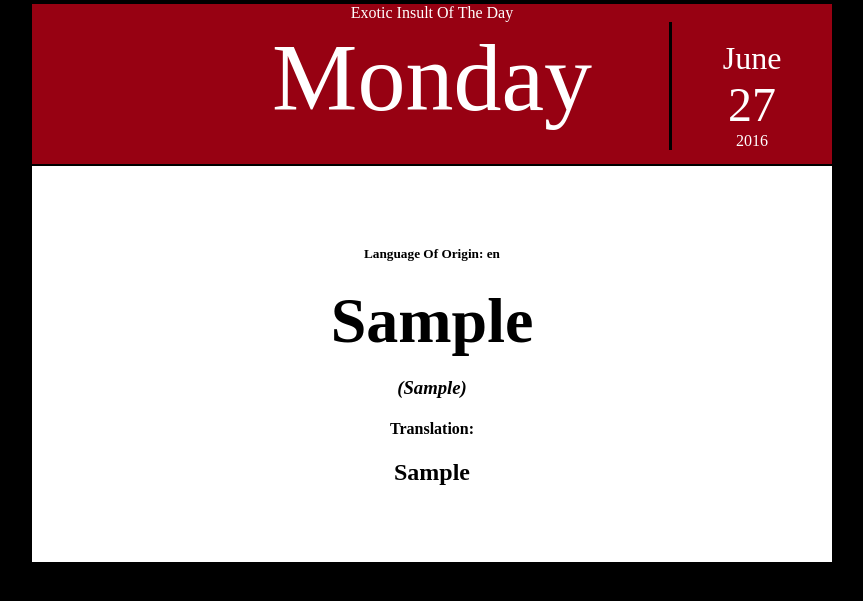
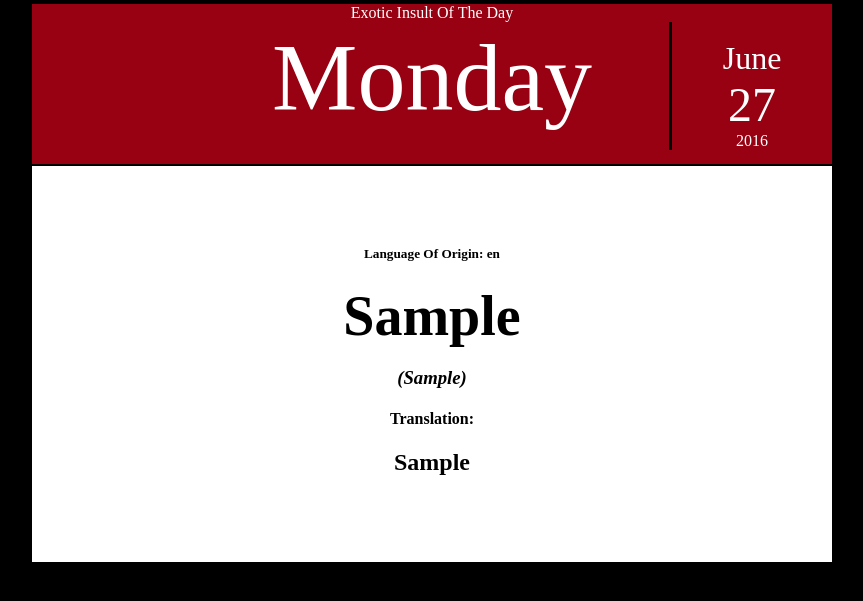
Before and after one commit to ETinLV/exoticinsult, a Django app: page / in a window 1280 px wide. Shown: the part 118-719 px from the top of the page, without its empty margins (208-1071 px from the left). Run offline with Django 3.2, Linux system fonts and the light colour scheme; tables that the repository leaves empty hold one stand-in row (Sample ...).

Commit message:
updated styling

```diff
--- a/exoticinsult/frontend/static/css/style.css
+++ b/exoticinsult/frontend/static/css/style.css
@@ -72,6 +72,6 @@ body {
 }
 
 .phrase {
-    font-size: 4pc;
+    font-size: 3.5pc;
     font-weight: bolder;
 }
```
